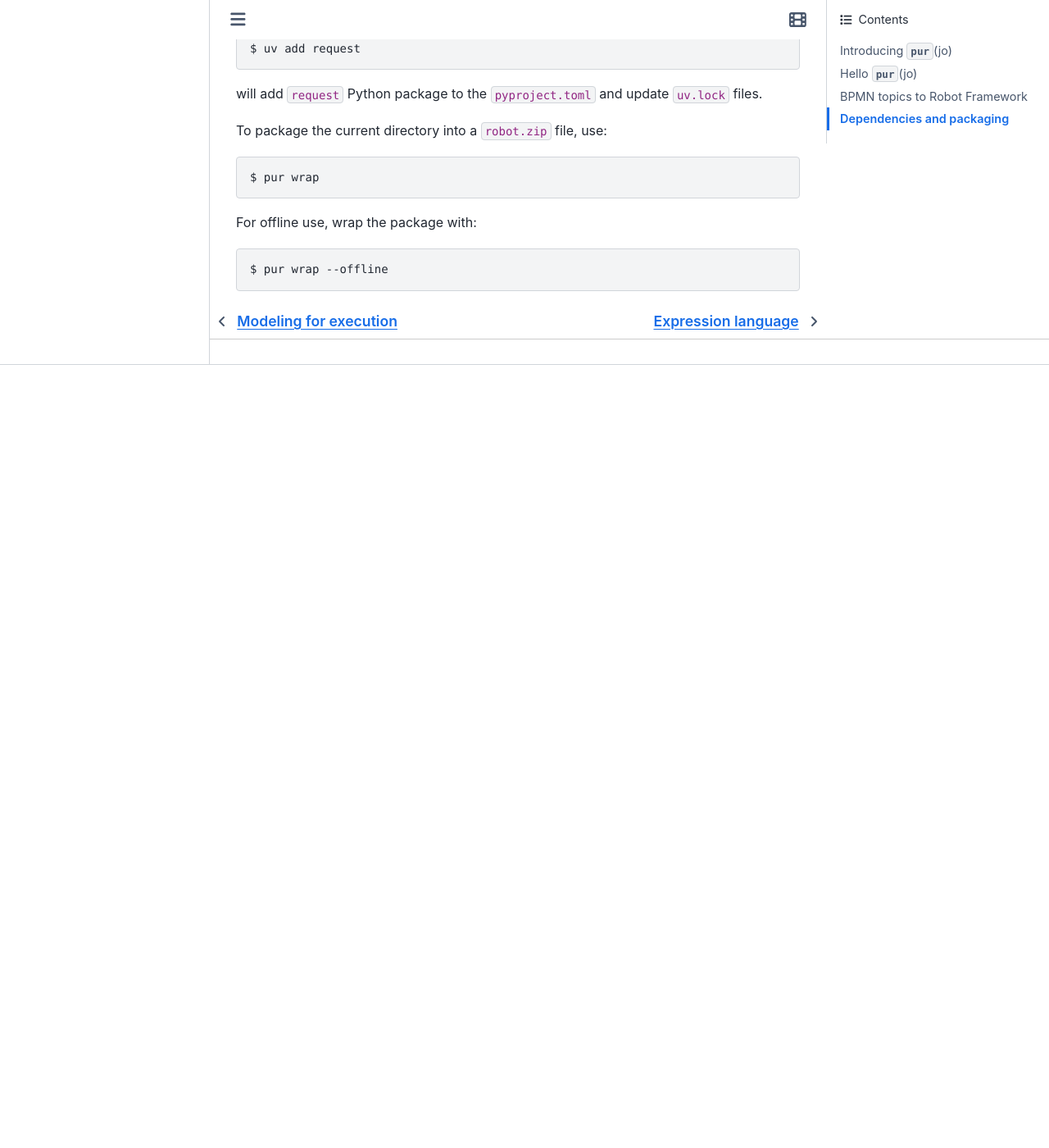
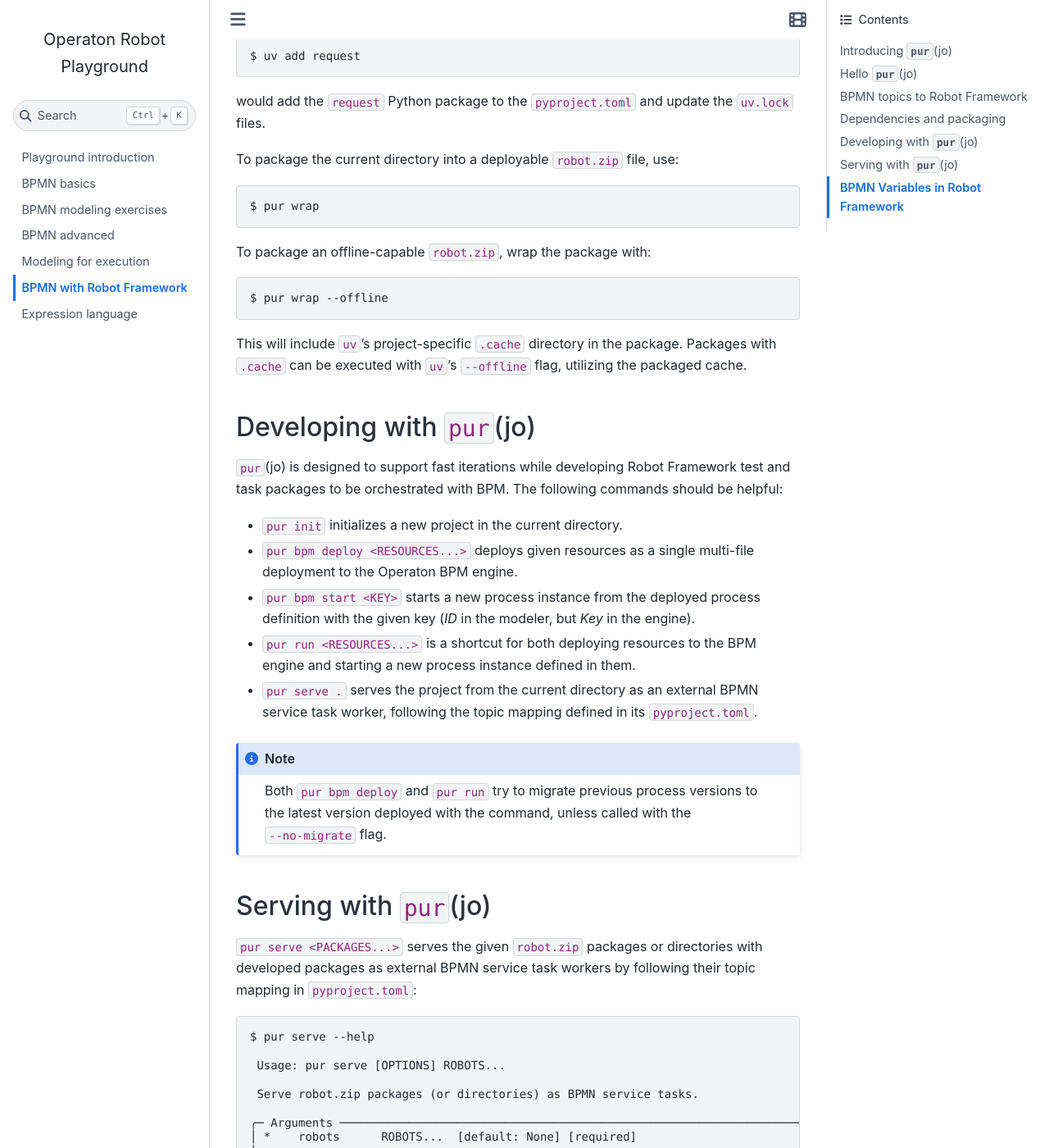
Before and after one commit to datakurre/operaton-robot-playground, a Sphinx documentation site: the page built from docs/purjo/index.md, in a window 1280 px wide and 1400 px high, scrolled down 2255 px. Shown: the whole window at 82% size. Built offline with Sphinx 7.4.7 and the Sphinx Book theme 1.1.4, drawn with Linux system fonts in a browser that asks for light colours; a script that is not in the unit is left out; before the commit the page ends 2700 px from its top, so only the background shows below that; some of the changed text lies outside the part shown.

Commit message:
Update pur(jo) documentation

````diff
--- a/docs/purjo/index.md
+++ b/docs/purjo/index.md
@@ -1,6 +1,6 @@
 # BPMN with Robot Framework
 
-After learning the [basics of BPMN modeling](../bpmn/index.md) and how to [model for execution with Operaton](../operaton/index.md), it should be clear that external {BPMN}`../bpmn/service-task` **Service Task** is the most flexible way to orchestrate [Robot Framework](https://robotframework.org/) test or task suites with BPMN, using [Operaton](https://operaton.org/) BPM engine.
+After learning the [basics of BPMN modeling](../bpmn/index.md) and how to [model for execution with Operaton](../operaton/index.md), it should be clear that external {BPMN}`../bpmn/service-task` **Service Task** is the most flexible way to orchestrate [Robot Framework](https://robotframework.org/) test or task suites with BPMN, using the [Operaton](https://operaton.org/) BPM engine.
 
 ```{tip}
 The playground ships with a [dedicated plugin](https://github.com/datakurre/camunda-modeler-robot-plugin) for rendering external {BPMN}`../bpmn/service-task` **Service Task** elements with a word *robot* in their *ID* with {BPMN}`../bpmn/robot-task` **robot icon**.
@@ -8,11 +8,10 @@
 
 ## Introducing `pur`(jo)
 
-[`pur`(jo)](https://pypi.org/project/purjo/) is an experimental command line tool for orchestrating [Robot Framework](https://robotframework.org/) test or task suites with [Operaton](https://operaton.org/) BPM engine. It consumes external service tasks from Operaton engine by executing Robot Framework test and task suites with [uv](https://docs.astral.sh/uv/) Python environment manager and reports the results back to the engine.
+[`pur`(jo)](https://pypi.org/project/purjo/) is an experimental command line tool for orchestrating [Robot Framework](https://robotframework.org/) test or task suites with the [Operaton](https://operaton.org/) BPM engine. It consumes external service tasks from the Operaton engine by executing Robot Framework test and task suites with the [uv](https://docs.astral.sh/uv/) Python environment manager and reporting the results back to the engine.
 
 ```console
 $ pur
-
 Usage: pur [OPTIONS] COMMAND [ARGS]...
 
 pur(jo) is a tool for managing and serving robot packages.
@@ -21,13 +20,13 @@
 │ serve   Serve robot.zip packages (or directories) as BPMN service tasks. │
 │ init    Initialize a new robot package into the current directory.       │
 │ wrap    Wrap the current directory into a robot.zip package.             │
-│ run     Deploy and start resources to the BPMN engine.                   │
+│ run     Deploy process resources to BPM engine and start a new instance. │
 │ bpm     BPM engine operations as distinct sub commands.                  │
 ╰──────────────────────────────────────────────────────────────────────────╯
 ```
 
 ```{tip}
-Before trying out `pur`(jo) in the playground, first start its Operaton engine with the `make start` command in the terminal.
+Before trying out `pur`(jo) in the playground, first start the Operaton BPM engine with the `make start` command in the terminal.
 ```
 
 ## Hello `pur`(jo)
@@ -53,15 +52,15 @@
 * `hello.bpmn` - example BPMN model for trying out the package
 * `Hello.py` - example Robot Framework keyword library
 * `hello.robot` - example Robot Framework test suite
-* `README.md` - Empty README for your use
+* `README.md` - Empty README for your use.
 
-Next, start a new process instance the example BPMN model:
+Next, start a new process instance with the example BPMN model:
 
 ```console
 $ pur run hello.bpmn
 ```
 
-Finally, you should be able to see `pur`(jo) executing the Robot Framework test suite from the current directory and reporting the results back to the Operaton with:
+Finally, you should be able to see `pur`(jo) executing the Robot Framework test suite from the current directory and reporting the results back to Operaton with:
 
 ```console
 $ pur serve .
@@ -69,34 +68,85 @@
 
 ## BPMN topics to Robot Framework
 
-`pyproject.toml` is a Python project configuration file, which also contains a mapping from BPMN topics to Robot Framework test or task:
+`pyproject.toml` is a Python project configuration file, which also contains a mapping from BPMN topics to Robot Framework tests or tasks:
 
 ```toml
 [tool.purjo.topics]
 "My Topic" = { name = "My Task" }
 ```
 
-Mapped `name` is passed as `robot -t` argument, when executing the Robot Framework. For exampe `name = "*"` would run all tests or tasks in the package.
-
+In the mapping, `name` is passed as the argument `-t` to `robot` when executing the Robot Framework. For example, `{ name = "*" }` would run all tests or tasks in the package.
 
 ## Dependencies and packaging
 
-Test and task package dependencies are managed with `uv` Python environment manager. For example:
+Test and task package dependencies are managed with the `uv` Python environment manager. For example:
 
 ```console
 $ uv add request
 ```
 
-will add `request` Python package to the `pyproject.toml` and update `uv.lock` files.
+would add the `request` Python package to the `pyproject.toml` and update the `uv.lock` files.
 
-To package the current directory into a `robot.zip` file, use:
+To package the current directory into a deployable `robot.zip` file, use:
 
 ```console
 $ pur wrap
 ```
 
-For offline use, wrap the package with:
+To package an offline-capable `robot.zip`, wrap the package with:
 
 ```console
 $ pur wrap --offline
 ```
+
+This will include `uv`'s project-specific `.cache` directory in the package. Packages with `.cache` can be executed with `uv`'s `--offline` flag, utilizing the packaged cache.
+
+## Developing with `pur`(jo)
+
+`pur`(jo) is designed to support fast iterations while developing Robot Framework test and task packages to be orchestrated with BPM. The following commands should be helpful:
+
+* `pur init` initializes a new project in the current directory.
+* `pur bpm deploy <RESOURCES...>` deploys given resources as a single multi-file deployment to the Operaton BPM engine.
+* `pur bpm start <KEY>` starts a new process instance from the deployed process definition with the given key (*ID* in the modeler, but *Key* in the engine).
+* `pur run <RESOURCES...>` is a shortcut for both deploying resources to the BPM engine and starting a new process instance defined in them.
+* `pur serve .` serves the project from the current directory as an external BPMN service task worker, following the topic mapping defined in its `pyproject.toml`.
+
+```{note}
+Both `pur bpm deploy` and `pur run` try to migrate previous process versions to the latest version deployed with the command, unless called with the `--no-migrate` flag.
+```
+
+## Serving with `pur`(jo)
+
+`pur serve <PACKAGES...>` serves the given `robot.zip` packages or directories with developed packages as external BPMN service task workers by following their topic mapping in `pyproject.toml`:
+
+```console
+$ pur serve --help
+
+ Usage: pur serve [OPTIONS] ROBOTS...
+
+ Serve robot.zip packages (or directories) as BPMN service tasks.
+
+╭─ Arguments ─────────────────────────────────────────────────────────────────────────────────╮
+│ *    robots      ROBOTS...  [default: None] [required]                                      │
+╰─────────────────────────────────────────────────────────────────────────────────────────────╯
+╭─ Options ───────────────────────────────────────────────────────────────────────────────────╮
+│ --base-url             TEXT                   [default: http://localhost:8080/engine-rest]  │
+│ --authorization        TEXT                   [default: None]                               │
+│ --timeout              INTEGER                [default: 20]                                 │
+│ --poll-ttl             INTEGER                [default: 10]                                 │
+│ --lock-ttl             INTEGER                [default: 30]                                 │
+│ --max-jobs             INTEGER                [default: 1]                                  │
+│ --worker-id            TEXT                   [default: operaton-robot-runner]              │
+│ --log-level            TEXT                   [default: DEBUG]                              │
+│ --on-fail              [FAIL|COMPLETE|ERROR]  [default: FAIL]                               │
+│ --help                                        Show this message and exit.                   │
+╰─────────────────────────────────────────────────────────────────────────────────────────────╯
+```
+
+```{tip}
+`pur serve --on-fail=ERROR` would report failed robot executions as BPMN errors, which allows easy routing of execution in BPMN using {BPMN}`../bpmn/bpmn-error-boundary-event` **Error Boundary Events**.
+```
+
+## BPMN Variables in Robot Framework
+
+`pur(jo)` passes BPMN variables defined in external {BPMN}`../bpmn/service-task` **Service Task** inputs to Robot Framework execution as global variables using `--variablefile` command line arguments.
--- a/requirements.txt
+++ b/requirements.txt
@@ -1,4 +1,4 @@
 black >= 25.1.0 , <26
-purjo >= 1.0.0a13
+purjo >= 1.0.0a15
 robotframework >= 7, <8
 robotframework-tidy >= 4.16.0, <5
````
